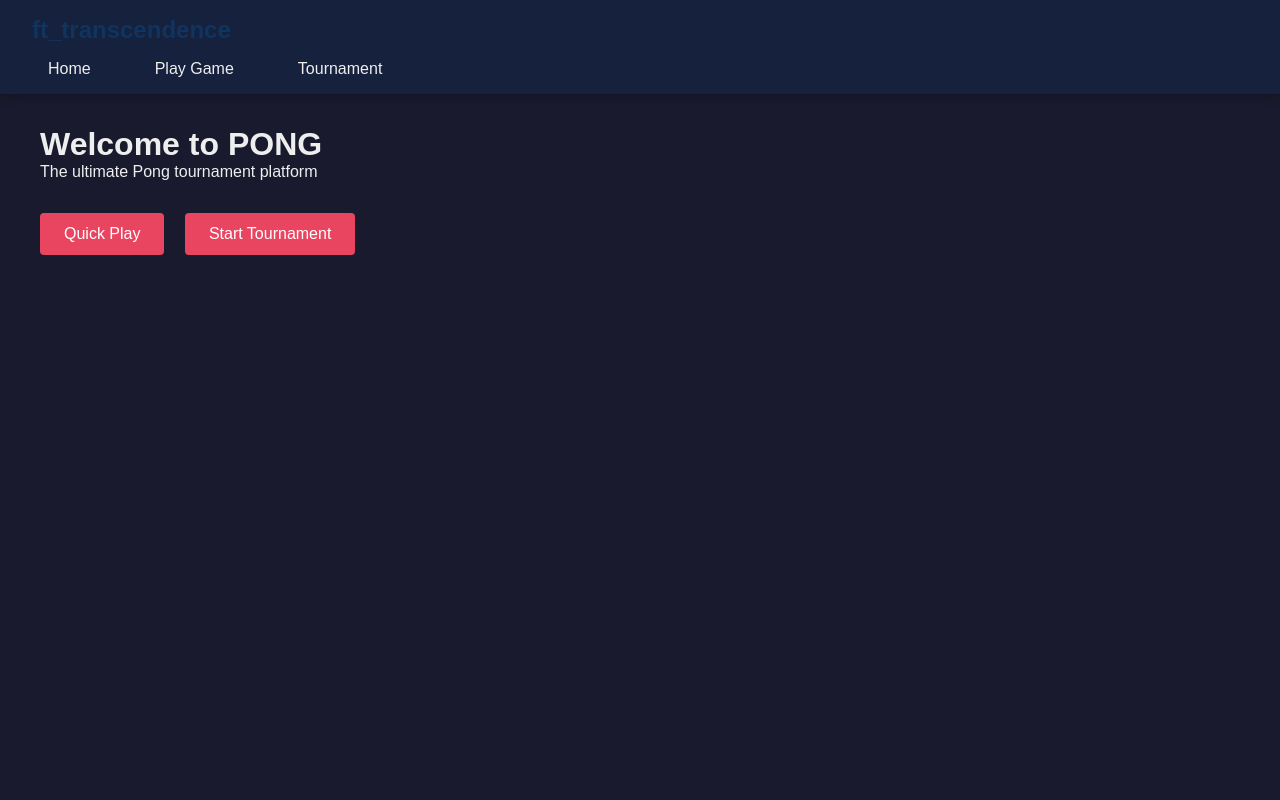
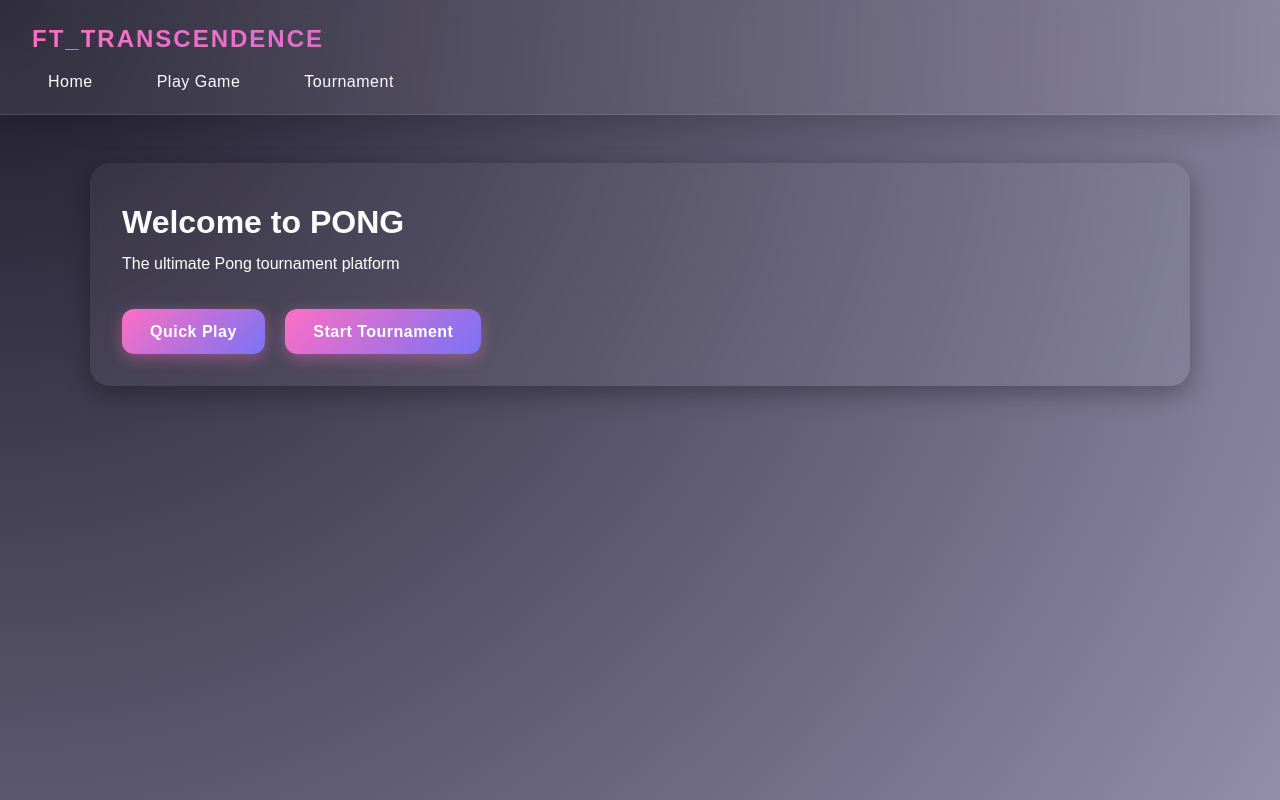
Before and after one commit to HichAliMahdi/ft_transcendence, a website built with Vite: page frontend/src/index.html in a window 1280 px wide. Built offline with nearby package versions, Linux system fonts and the light colour scheme.

Commit message:
Updated CSS

```diff
--- a/frontend/src/styles/main.css
+++ b/frontend/src/styles/main.css
@@ -5,10 +5,11 @@
 }
 
 body {
-    font-family: 'Arial', sans-serif;
-    background: #1a1a2e;
-    color: #eee;
+  font-family: "Poppins", sans-serif;
+  background: radial-gradient(circle at top left, #1f1c2c, #928dab);
+  color: #fefefe;
   min-height: 100vh;
+  line-height: 1.7;
 }
 
 #app {
@@ -18,14 +19,21 @@ body {
 }
 
 #main-nav {
-    background: #16213e;
-    padding: 1rem 2rem;
-    box-shadow: 0 2px 10px rgba(0,0,0,0.3);
+  background: rgba(255, 255, 255, 0.08);
+  backdrop-filter: blur(10px);
+  padding: 1.2rem 2rem;
+  border-bottom: 1px solid rgba(255, 255, 255, 0.1);
+  box-shadow: 0 4px 30px rgba(0, 0, 0, 0.2);
 }
 
 #main-nav h1 {
-    color: #0f3460;
-    margin-bottom: 1rem;
+  background: linear-gradient(90deg, #ff6ec4, #7873f5);
+  -webkit-background-clip: text;
+  -webkit-text-fill-color: transparent;
+  font-weight: 700;
+  letter-spacing: 2px;
+  text-transform: uppercase;
+  margin-bottom: 0.5rem;
 }
 
 #main-nav ul {
@@ -35,43 +43,85 @@ body {
 }
 
 #main-nav a {
-    color: #eee;
+  color: #fefefe;
   text-decoration: none;
+  font-weight: 500;
+  letter-spacing: 0.5px;
   padding: 0.5rem 1rem;
-    border-radius: 4px;
-    transition: background 0.3s;
+  border-radius: 10px;
+  transition: all 0.4s ease;
+  position: relative;
+}
+
+#main-nav a::after {
+  content: "";
+  position: absolute;
+  width: 0;
+  height: 2px;
+  bottom: 0;
+  left: 0;
+  background: linear-gradient(90deg, #ff6ec4, #7873f5);
+  transition: width 0.3s ease;
+}
+
+#main-nav a:hover::after {
+  width: 100%;
 }
 
 #main-nav a:hover {
-    background: #0f3460;
+  color: #ffb6f0;
+  transform: translateY(-2px);
 }
 
 #content {
   flex: 1;
-    padding: 2rem;
+  padding: 3rem 2rem;
+  animation: fadeIn 0.8s ease;
 }
 
 .container {
-    max-width: 1200px;
+  max-width: 1100px;
   margin: 0 auto;
+  background: rgba(255, 255, 255, 0.05);
+  padding: 2rem;
+  border-radius: 20px;
+  box-shadow: 0 8px 25px rgba(0, 0, 0, 0.3);
+  backdrop-filter: blur(8px);
 }
 
 button {
-    background: #e94560;
-    color: white;
+  background: linear-gradient(135deg, #ff6ec4, #7873f5);
+  color: #fff;
   border: none;
-    padding: 0.75rem 1.5rem;
-    border-radius: 4px;
+  padding: 0.85rem 1.75rem;
+  border-radius: 12px;
+  font-size: 1rem;
+  font-weight: 600;
   cursor: pointer;
-    font-size: 1rem;
-    transition: background 0.3s;
+  letter-spacing: 0.5px;
+  transition: all 0.3s ease;
+  box-shadow: 0 4px 15px rgba(255, 110, 196, 0.4);
 }
 
 button:hover {
-    background: #c23b52;
+  transform: translateY(-3px);
+  box-shadow: 0 6px 20px rgba(120, 115, 245, 0.5);
+  background: linear-gradient(135deg, #ff85c1, #9d8ff5);
 }
 
 button:disabled {
   background: #666;
   cursor: not-allowed;
+  box-shadow: none;
 }
+
+@keyframes fadeIn {
+  from {
+    opacity: 0;
+    transform: translateY(20px);
+  }
+  to {
+    opacity: 1;
+    transform: translateY(0);
+  }
+}
```
Lines whose indentation alone changed are shown as unchanged.
